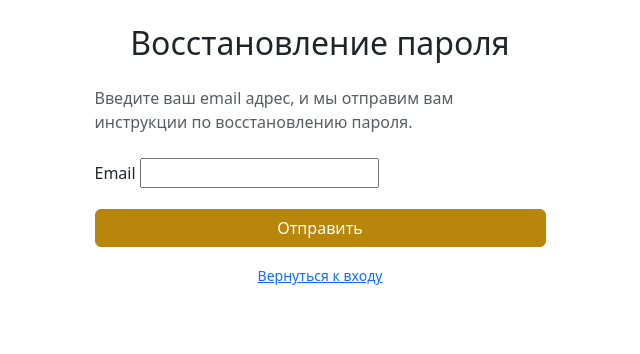
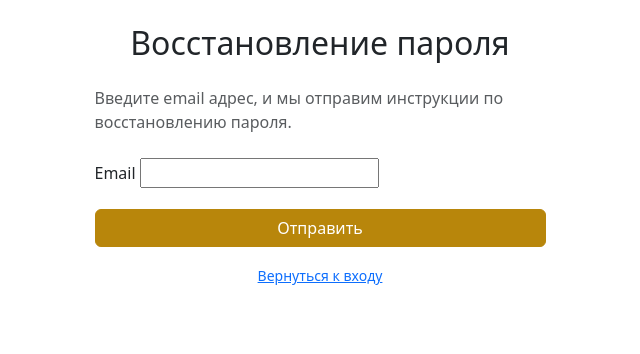
Before and after one commit to abaz47/shop, a Django app: template templates/accounts/password_reset.html in a window 1280 px wide. Shown: the part 66-420 px from the top of the page, without its empty margins (320-960 px from the left). Run offline with Django 5.2, Linux system fonts and the light colour scheme; the template is opened without the code that fills it, so the values that code supplies are empty, except form fields; tables that the repository leaves empty hold one stand-in row (values such as "Sample post"); form fields are guessed from the names that the template uses; some libraries are stand-ins or nearby versions.

Commit message:
Fix typos

```diff
--- a/config/settings/base.py
+++ b/config/settings/base.py
@@ -128,8 +128,6 @@ RECAPTCHA_PUBLIC_KEY = os.environ.get("RECAPTCHA_PUBLIC_KEY", "")
 RECAPTCHA_PRIVATE_KEY = os.environ.get("RECAPTCHA_PRIVATE_KEY", "")
 RECAPTCHA_REQUIRED_SCORE = 0.85  # Порог для reCAPTCHA v3
 
-# Домен и название сайта задаются в разделе админки «Sites» (SITE_ID = 1 по умолчанию)
-
 # Настройки аутентификации
 LOGIN_URL = "/accounts/login/"
 LOGIN_REDIRECT_URL = "/accounts/profile/"
--- a/templates/accounts/password_reset.html
+++ b/templates/accounts/password_reset.html
@@ -9,7 +9,7 @@
       <h2 class="text-center mb-4">Восстановление пароля</h2>
 
       <p class="text-muted mb-4">
-        Введите ваш email адрес, и мы отправим вам инструкции по восстановлению пароля.
+        Введите email адрес, и мы отправим инструкции по восстановлению пароля.
       </p>
 
       <form method="post" novalidate>
--- a/templates/accounts/password_reset_done.html
+++ b/templates/accounts/password_reset_done.html
@@ -14,7 +14,7 @@
       </p>
 
       <p class="mb-4">
-        Если Вы не получили письмо, убедитесь, что вы ввели правильный адрес,
+        Если Вы не получили письмо, убедитесь, что Вы ввели правильный адрес,
         и проверьте папку "Спам".
       </p>
 
```
